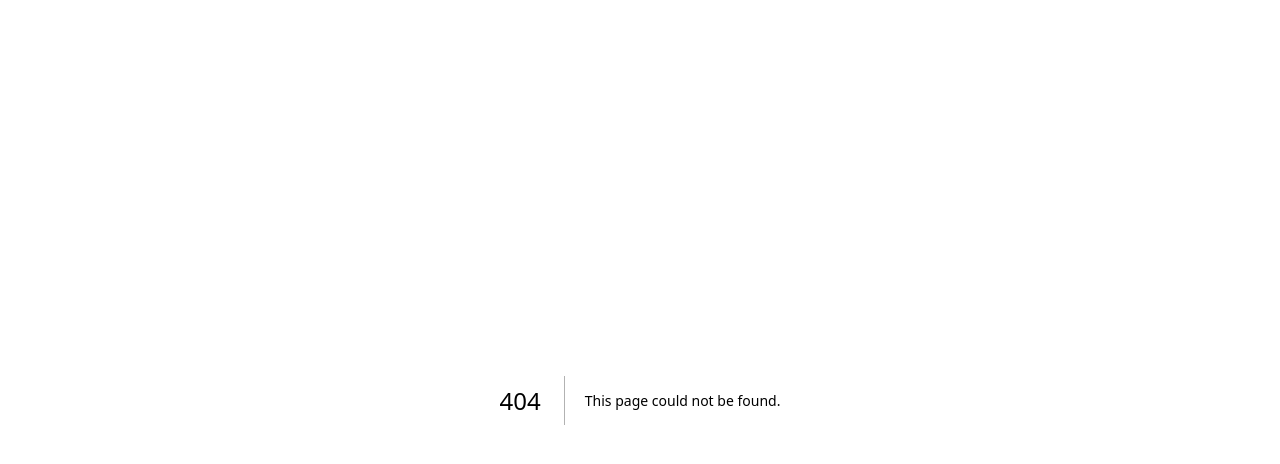
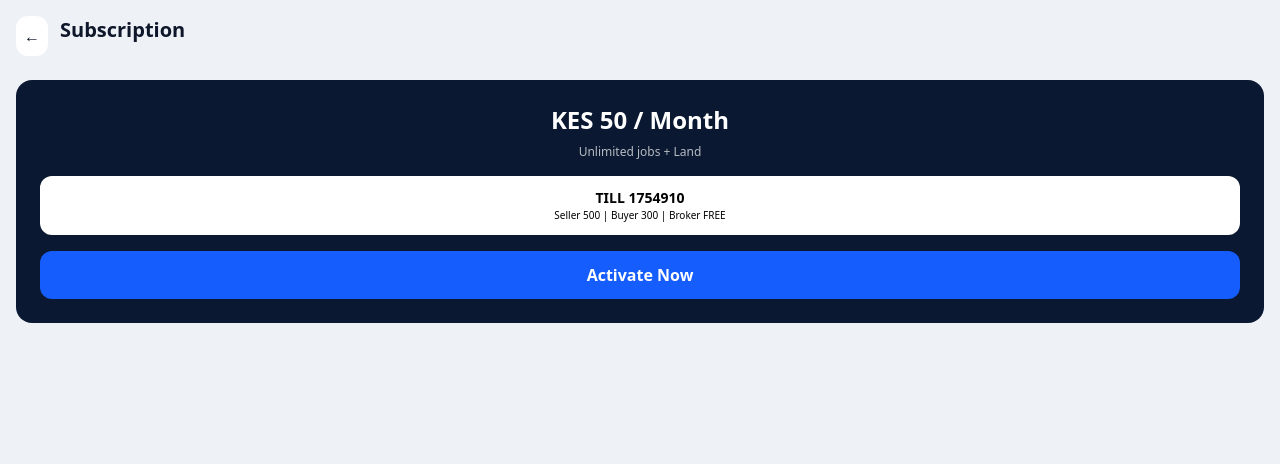
Before and after one commit to njoguemmanuel04-lgtm/taskmate, a Next.js app: page /subscription in a window 1280 px wide. Before the commit this address had no page. Shown: the top 464 px of the page. Built offline with nearby package versions, Linux system fonts and the light colour scheme.

Commit message:
Create page.tsx

```diff
--- /dev/null
+++ b/app/subscription/page.tsx
@@ -0,0 +1,14 @@
+"use client";
+export default function Subscription(){
+const go=(p:string)=>{window.location.href=p};
+return(
+<div className="min-h-screen bg-[#eef2f7] p-4">
+<div className="flex gap-3 mb-6"><button onClick={()=>go('/')} className="bg-white p-2 rounded-xl">←</button><h1 className="font-bold text-xl">Subscription</h1></div>
+<div className="bg-[#0a1931] text-white rounded-2xl p-6 text-center">
+<h2 className="text-2xl font-bold">KES 50 / Month</h2><p className="text-xs opacity-70 mt-2">Unlimited jobs + Land</p>
+<div className="mt-4 bg-white text-black rounded-xl p-3"><p className="font-bold text-sm">TILL 1754910</p><p className="text-[10px]">Seller 500 | Buyer 300 | Broker FREE</p></div>
+<button onClick={()=>alert('Pay to Till 1754910')} className="mt-4 w-full bg-blue-600 py-3 rounded-xl font-bold">Activate Now</button>
+</div>
+</div>
+)
+}
```
